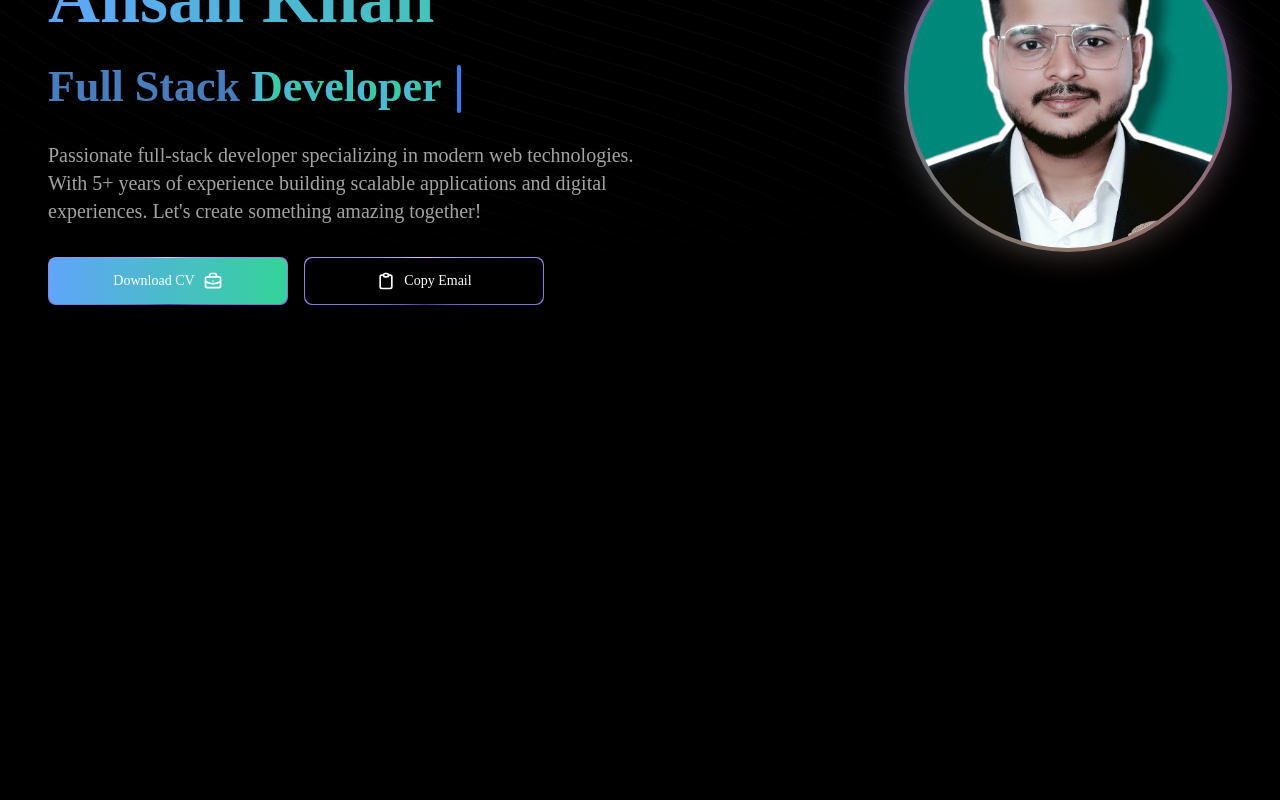
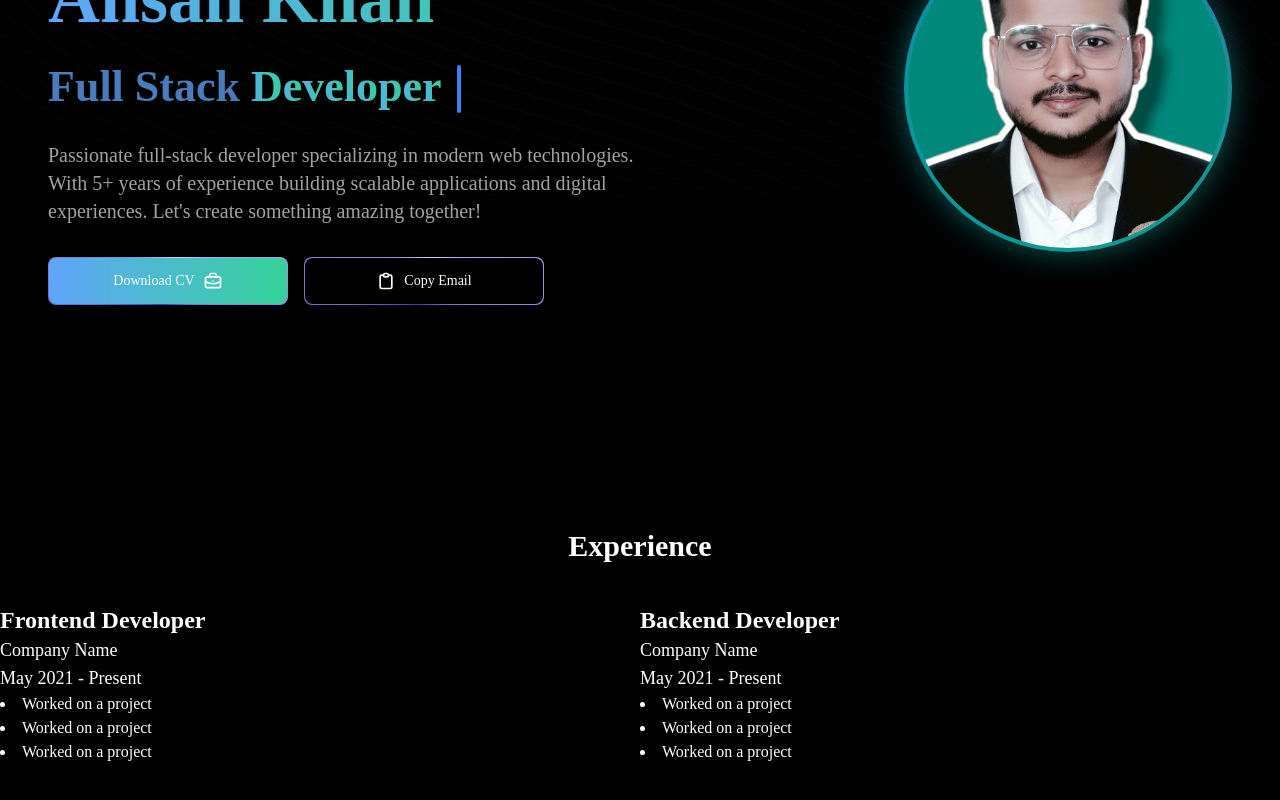
Before and after one commit to AhsanKhaan/AhsankhanPortfolio, a Next.js app: page / in a window 1280 px wide. Shown: the part 312-1112 px from the top of the page. Before the commit the page ends 800 px from the top, so only its background shows below. Built offline with nearby package versions, Linux system fonts and the light colour scheme; a web font is replaced by a local one.

Commit message:
Smooth Scrolling Creation

```diff
--- /dev/null
+++ b/app/components/sections/Experience.tsx
@@ -0,0 +1,37 @@
+import React from 'react'
+
+const Experience = () => {
+    return (
+        <>
+            <section>
+                <div className='dark:bg-darkSection my-10 dark:bg-gray' id='experience'>
+                    <h1 className='text-3xl font-bold text-center'>Experience</h1>
+                    <div className='flex flex-col md:flex-row justify-between items-center my-10'>
+                        <div className='flex flex-col md:w-1/2'>
+                            <h2 className='text-2xl font-semibold'>Frontend Developer</h2>
+                            <p className='text-lg text-gray-500'>Company Name</p>
+                            <p className='text-lg text-gray-500'>May 2021 - Present</p>
+                            <ul className='list-disc list-inside'>
+                                <li>Worked on a project</li>
+                                <li>Worked on a project</li>
+                                <li>Worked on a project</li>
+                            </ul>
+                        </div>
+                        <div className='flex flex-col md:w-1/2'>
+                            <h2 className='text-2xl font-semibold'>Backend Developer</h2>
+                            <p className='text-lg text-gray-500'>Company Name</p>
+                            <p className='text-lg text-gray-500'>May 2021 - Present</p>
+                            <ul className='list-disc list-inside'>
+                                <li>Worked on a project</li>
+                                <li>Worked on a project</li>
+                                <li>Worked on a project</li>
+                            </ul>
+                        </div>
+                    </div>
+                </div>
+            </section>
+        </>
+    )
+}
+
+export default Experience
--- /dev/null
+++ b/app/components/ui/SmoothScroll.tsx
@@ -0,0 +1,33 @@
+'use client'; // Mark this component as a Client Component
+
+import { useEffect, useRef } from 'react';
+import { motion, useAnimation, useInView } from 'framer-motion';
+
+const SmoothScroll = ({ children }) => {
+  const controls = useAnimation();
+  const ref = useRef(null);
+  const isInView = useInView(ref, { once: true });
+
+  useEffect(() => {
+    if (isInView) {
+      controls.start('visible');
+    }
+  }, [isInView, controls]);
+
+  return (
+    <motion.div
+      ref={ref}
+      initial="hidden"
+      animate={controls}
+      variants={{
+        hidden: { opacity: 0, y: 50 },
+        visible: { opacity: 1, y: 0 },
+      }}
+      transition={{ duration: 0.5, ease: 'easeOut' }}
+    >
+      {children}
+    </motion.div>
+  );
+};
+
+export default SmoothScroll;
--- a/app/globals.css
+++ b/app/globals.css
@@ -14,6 +14,9 @@ html.scrolled nav {
   color: var(--foreground);
   transition: background-color 0.3s;
 }
+html {
+  scroll-behavior: smooth;
+}
 
 .z-1000{
   z-index: 1000;
@@ -23,6 +26,8 @@ html.scrolled nav {
   :root {
     --background: #0a0a0a;
     --foreground: #ededed;
+    --base: #111112;
+    --gray : #1E2028;
   }
 }
 
@@ -36,6 +41,12 @@ body {
   }
 }
 
+nav,section{
+  height: '100vh';
+  display: 'flex';
+  justify-content: 'center';
+  align-items: 'center'
+}
 /* Extra small devices (phones, 320px and up) */
 @media only screen and (min-width: 320px) {
   /* Styles for extra small screens */
--- a/app/page.tsx
+++ b/app/page.tsx
@@ -1,14 +1,16 @@
 import React from 'react'
 import Hero from './components/sections/Hero'
 import Navbar from './components/sections/Navbar'
+import SmoothScroll from './components/ui/SmoothScroll';
 // import { HeroHighlight } from './components/Hero'
 // import {
 //   IconBrandGithub,
 //   IconMail,
 //   IconBrandLinkedin
 // } from "@tabler/icons-react";
-import { IconBrandGithub,  IconExchange,  IconBriefcase,IconMail, IconBrandLinkedin } from "@tabler/icons-react";
-import {FloatingNav} from '@/app/components/ui/FloatingNav';
+import { IconBrandGithub, IconExchange, IconBriefcase, IconMail, IconBrandLinkedin } from "@tabler/icons-react";
+import { FloatingNav } from '@/app/components/ui/FloatingNav';
+import Experience from './components/sections/Experience';
 const page = () => {
   const fixedIcons = [
 
@@ -57,7 +59,7 @@ const page = () => {
       icon: (
         <IconBriefcase className="h-full w-full text-neutral-500 dark:text-neutral-300" />
       ),
-      link: "#",
+      link: "#experience",
     },
     // {
     //   name: "Education",
@@ -109,11 +111,15 @@ const page = () => {
   ];
   return (
     <div>
-      <Navbar  items={fixedIcons}/>
+      <Navbar items={fixedIcons} />
       <FloatingNav navItems={links} />
-      <Hero />
-      <div >
-      </div>
+      <SmoothScroll>
+        <Hero />
+      </SmoothScroll>
+      <SmoothScroll>
+        <Experience />
+      </SmoothScroll>
+
     </div>
   )
 }
--- a/tailwind.config.ts
+++ b/tailwind.config.ts
@@ -28,6 +28,7 @@ export default {
         background: "var(--background)",
         foreground: "var(--foreground)",
         base: "var(--base)",
+        gray: "var(--gray)",
       },
       backgroundImage: {
         'text-gradient': 'linear-gradient(139deg, var(--white), #fff 11%, #cae7b5 37%, #b0f0d0 56%, #23d67c 73%, #23d67c 87%, #6cce5e 95%, #23d67c)',
```
